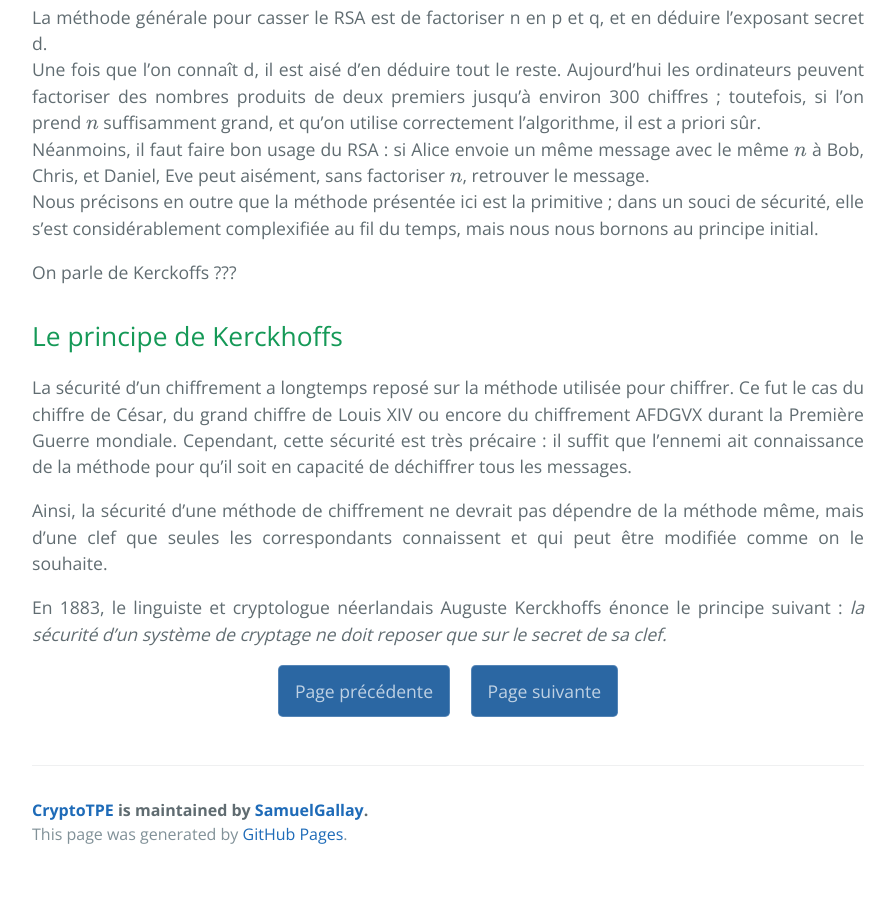
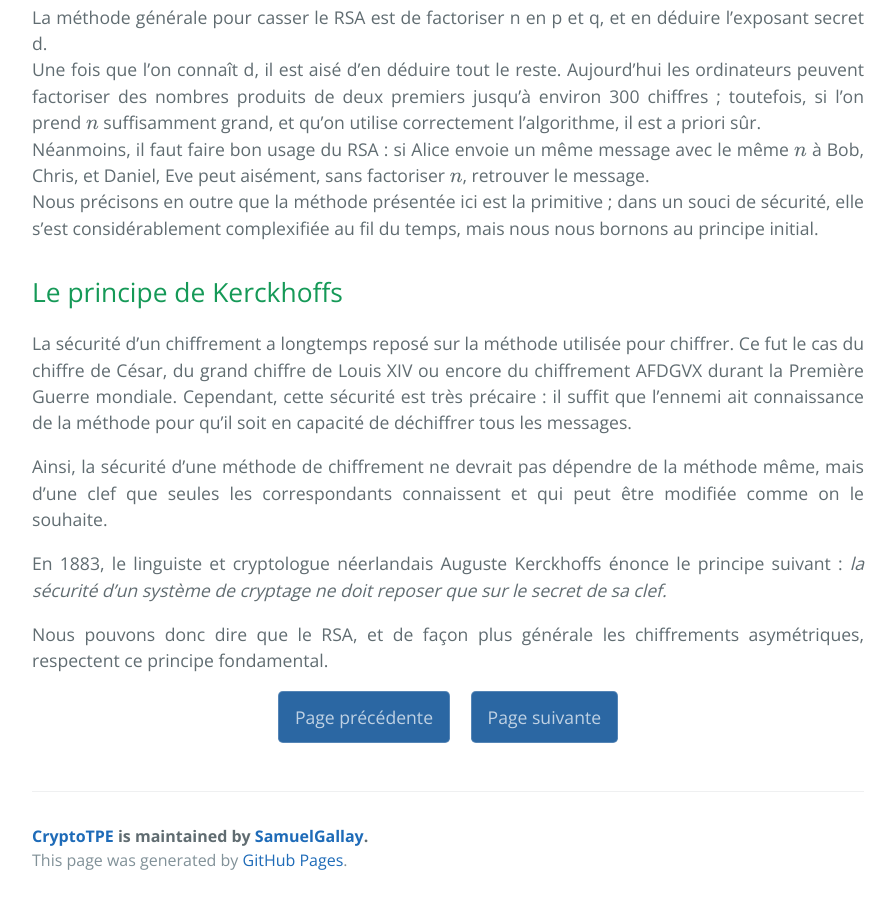
Before and after one commit to SamuelGallay/CryptoTPE, a Jekyll site: the page built from pages/4_Internet/3_rsa.md, in a window 1280 px wide and 900 px high, scrolled down 2398 px. Shown: the whole window, without its empty margins (192-1088 px from the left). Built offline with Jekyll 4.4.1, drawn with Linux system fonts in a browser that asks for light colours; our own code applies the rules of GitHub Pages for plain Markdown files; formulas are drawn with MathJax 3; before the commit the page ends 3276 px from its top, so only the background shows below that.

Commit message:
Update 3_rsa.md

```diff
--- a/pages/4_Internet/3_rsa.md
+++ b/pages/4_Internet/3_rsa.md
@@ -63,7 +63,6 @@ Aujourd'hui les ordinateurs peuvent factoriser des nombres produits de deux prem
 Néanmoins, il faut faire bon usage du RSA : si Alice envoie un même message avec le même $$ n $$ à Bob, Chris, et Daniel, Eve peut aisément, sans factoriser $$ n $$, retrouver le message. \\
 Nous précisons en outre que la méthode présentée ici est la primitive ; dans un souci de sécurité, elle s'est considérablement complexifiée au fil du temps, mais nous nous bornons au principe initial.
 
-On parle de Kerckoffs ???
 ## Le principe de Kerckhoffs
 
 La sécurité d'un chiffrement a longtemps reposé sur la méthode utilisée pour chiffrer. Ce fut le cas du chiffre de César, du grand chiffre de Louis XIV ou encore du chiffrement AFDGVX durant la Première Guerre mondiale. Cependant, cette sécurité est très précaire : il suffit que l'ennemi ait connaissance de la méthode pour qu'il soit en capacité de déchiffrer tous les messages.
@@ -71,3 +70,5 @@ La sécurité d'un chiffrement a longtemps reposé sur la méthode utilisée pou
 Ainsi, la sécurité d'une méthode de chiffrement ne devrait pas dépendre de la méthode même, mais d'une clef que seules les correspondants connaissent et qui peut être modifiée comme on le souhaite.
 
 En 1883, le linguiste et cryptologue néerlandais Auguste Kerckhoffs énonce le principe suivant : *la sécurité d'un système de cryptage ne doit reposer que sur le secret de sa clef.*
+
+Nous pouvons donc dire que le RSA, et de façon plus générale les chiffrements asymétriques, respectent ce principe fondamental.
```
